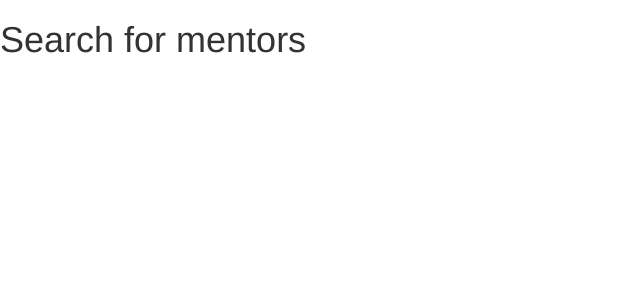
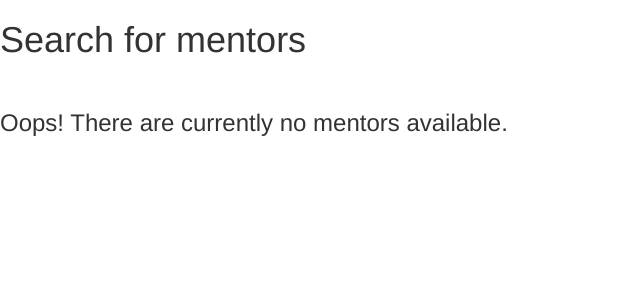
Before and after one commit to vivianhoang/the_looking_glass, a Python web app: template templates/search.html in a window 1280 px wide. Shown: the top 300 px of the page, without its empty margins (0-640 px from the left). Run offline with Jinja, Linux system fonts and the light colour scheme; the template is opened without the code that fills it, so the values that code supplies are empty; some libraries are stand-ins or nearby versions.

Commit message:
Preparing to populate search for mentors with new html template.

```diff
--- a/templates/search.html
+++ b/templates/search.html
@@ -6,4 +6,26 @@
 
 {% block content %}
     <h1>Search for mentors</h1>
+    <div>
+        <form action="/match-pending", method="POST">
+            {# Need to figure out how to include dropdown that sorts the display of mentors #}
+            <div>
+                <label>
+                    {% if mentors %}
+                        {% for mentor in mentors%}
+                            <input type="radio" name="mentor_id" value="{{mentor.id}}" required>{{mentor.user.first_name}} {{mentor.user.last_name}} | <a href='/other_user/mentor.user.id'>Profile</a><br>
+                        {% endfor %}
+                    {% endif %}
+                </label>
+            </div>
+            <div>
+                {% if mentors %}
+                <br></br>
+                    <input type="submit" value="I'm interested">
+                {% else %}
+                    <h3>Oops! There are currently no mentors available.</h3>
+                {% endif %}
+            </div>
+        </form>
+    </div>
 {% endblock %}
```
